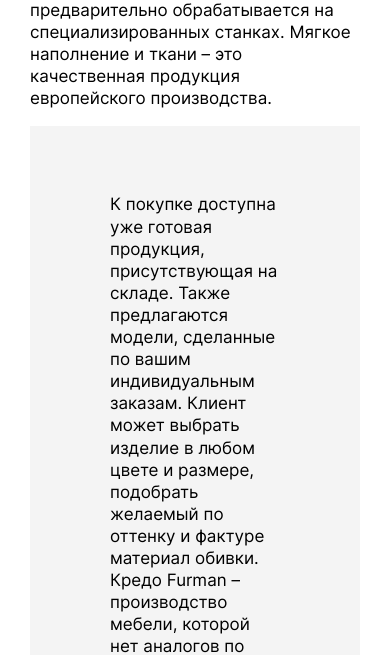
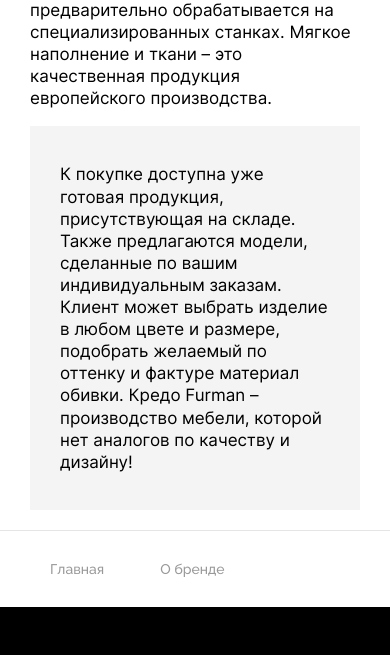
Before and after one commit to Jeltok143/furman, a plain HTML site: page about.html in a window 390 px wide. Shown: the part 2543-3198 px from the top of the page. Drawn offline with Linux system fonts and the light colour scheme.

```diff
--- a/css/main.css
+++ b/css/main.css
@@ -794,6 +794,9 @@
 .about__brand-card {
   background-color: #F4F4F4;
   padding: 5rem 8rem; }
+  @media (max-width: 991px) {
+    .about__brand-card {
+      padding: 2rem 3rem; } }
 
 .about__brand-list {
   display: flex;
```
Also changed, not shown: 1 other file.
